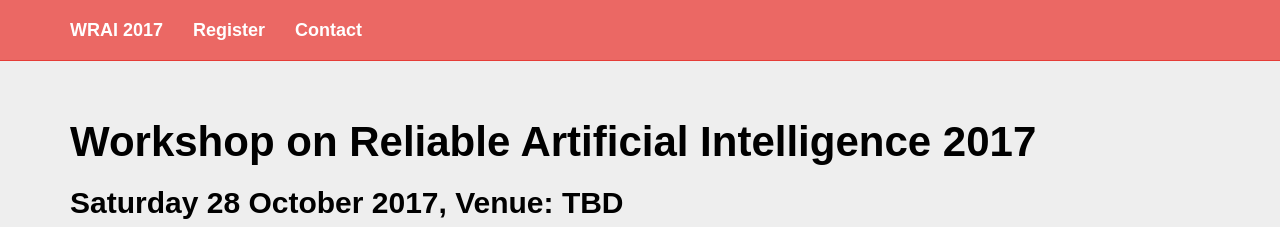
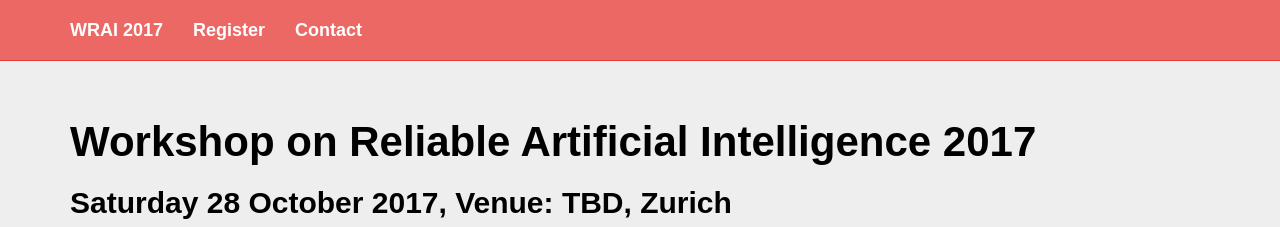
Before and after one commit to agentydragon/wrai2017, a plain HTML site: page index.html in a window 1280 px wide. Shown: the top 227 px of the page. Drawn offline with nearby package versions, Linux system fonts and the light colour scheme; a web font is replaced by a local one.

Commit message:
Add deploy instructions and Zurich location

```diff
--- a/index.html
+++ b/index.html
@@ -72,7 +72,7 @@
 				  Workshop on Reliable Artificial Intelligence 2017
 				</h1>
 				<h2 style="font-size: 200%">
-				  Saturday 28 October 2017, Venue: TBD <!-- TODO(Matthew): confirm venue -->
+				  Saturday 28 October 2017, Venue: TBD, Zurich <!-- TODO(Matthew): confirm venue -->
 				</h2>
         <p>
           One-day workshop on technical aspects of building robust and safe agents.
```
Also changed, not shown: 1 other file.
